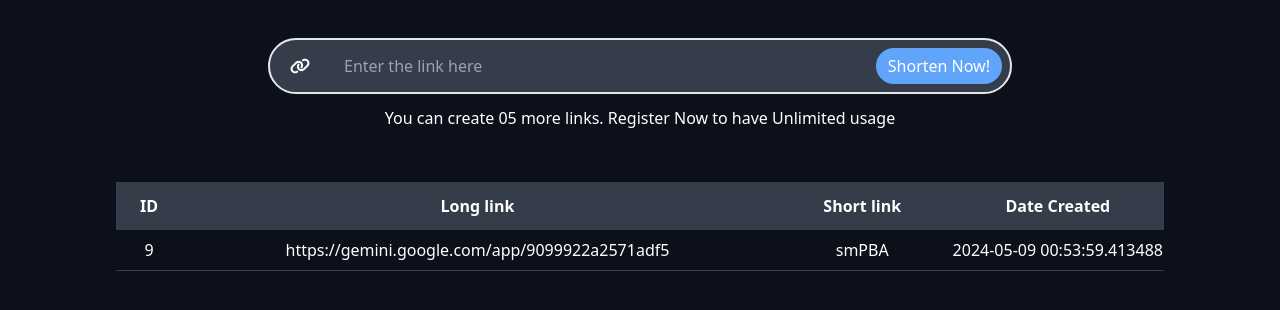
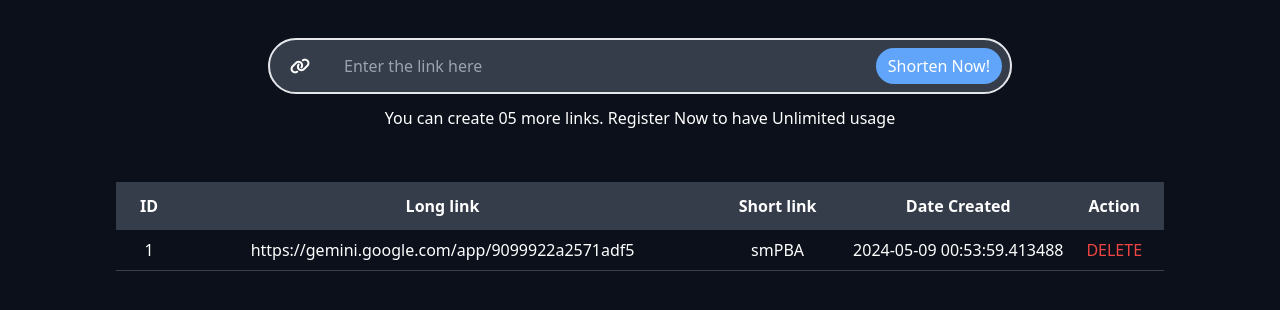
Before and after one commit to Sandee004/Shortner-UI, a Flask app: template templates/index.html in a window 1280 px wide. Shown: the part 193-503 px from the top of the page. Run offline with Flask 3, Linux system fonts and the light colour scheme; the template is opened without the code that fills it: values that come from a table or form of the project are taken from there, others are empty; some libraries are stand-ins or nearby versions.

Commit message:
Delete function done

```diff
--- a/main.py
+++ b/main.py
@@ -1,7 +1,7 @@
 from datetime import datetime
 import random
 import string
-from flask import Flask, render_template, request, redirect, flash, url_for
+from flask import Flask, render_template, request, redirect, flash, url_for, jsonify
 from flask_sqlalchemy import SQLAlchemy
 from sqlalchemy.exc import IntegrityError
 
@@ -46,16 +46,34 @@ def index():
         context = {
             "success_message": success_message,
         }
-        return render_template("index.html", **context)
+        links = Shortener.query.all()
+        return render_template("index.html", **context, links=links)
 
     return render_template("index.html")
 
 
+@app.route('/delete_link/<int:link_id>', methods=['POST', 'GET'])
+def delete_link(link_id):
+    if request.method == 'GET':
+        # Confirmation logic can be added here (optional)
+        pass
+    else:
+        link = Shortener.query.get(link_id)
+        if link:
+            db.session.delete(link)
+            db.session.commit()
+            #flash("Link deleted successfully!")
+            #return redirect(url_for('index'))
+            return jsonify({'message': 'Link deleted successfully!'})
+        else:
+            return jsonify({'message': 'Link not found'})
+
+"""
 @app.route('/database')
 def database():
     links = Shortener.query.all()
     return render_template("database.html", links=links)
-
+"""
 
 @app.route('/<short_code>')
 def redirect_to_long_link(short_code):
--- a/templates/index.html
+++ b/templates/index.html
@@ -7,6 +7,7 @@
     <title>Document</title>
     <script src="https://cdn.tailwindcss.com"></script>
     <script src="https://kit.fontawesome.com/6bd9574680.js" crossorigin="anonymous"></script>
+    <script src="https://code.jquery.com/jquery-3.6.0.min.js"></script>
 </head>
 
 <body class="bg-[#0B101B] text-white">
@@ -39,8 +40,8 @@
                 class="bg-[#353C4A] m-auto mt-10 mb-3 py-2 rounded-full flex flex-row border-2 gap-4 border-gray-200 justify-between items-center sm:w-[60%]">
                 <i class="fa-solid fa-link ml-5"></i>
                 <form action="/" method="post" class="flex flex-row justify-center w-[90%] items-center">
-                    <input type="url" placeholder="Enter the link here" class="w-full bg-transparent focus:outline-none"
-                        required>
+                    <input type="url" name="url" placeholder="Enter the link here"
+                        class="w-full bg-transparent focus:outline-none" required>
                     <button type="submit"
                         class="flex items-center justify-center bg-blue-400 w-12 h-9 rounded-full mr-2 sm:flex-shrink-0 sm:px-3 sm:w-fit">
                         <i class="fa-solid fa-arrow-right sm:hidden"></i>
@@ -50,9 +51,9 @@
             </div>
             <div id="shortened-link">
                 {% if success_message %}
-                    <p>{{ success_message }}</p>
+                <p>{{ success_message }}</p>
                 {% endif %}
-                </div>
+            </div>
 
             <p>You can create 05 more links. Register Now to have Unlimited usage</p>
         </div>
@@ -65,21 +66,75 @@
                         <th class="px-6 py-3 w-3/4">Long link</th>
                         <th class="px-6 py-3 w-3/4">Short link</th>
                         <th class="px-6 py-3 w-3/4 hidden sm:block sm:table-cell">Date Created</th>
+                        <th class="px-6 py-3">Action</th>
                     </tr>
                 </thead>
                 <tbody>
                     {% for link in links %}
-                    <tr class="border-b border-gray-100/20">
+                    <tr class="border-b border-gray-100/20" data-link-id="{{ link.id }}">
                         <td class="py-2 whitespace-nowrap hidden sm:block sm:table-cell">{{ link.id }}</td>
                         <td class="py-2 whitespace-nowrap">{{ link.long_link }}</td>
                         <td class="py-2 whitespace-nowrap">{{ link.short_link }}</td>
                         <td class="py-2 whitespace-nowrap hidden sm:block sm:table-cell">{{ link.date_created }}</td>
+                        <td>
+                            <form action="{{ url_for('delete_link', link_id=link.id) }}" method="post">
+                                <button type="button" class="text-red-500 hover:text-red-700"
+                                    onclick="deleteLink({{ link.id }})">DELETE
+                                    <!--i class="fa-solid fa-trash"></i-->
+                                </button>
+                            </form>
+                        </td>
                     </tr>
                     {% endfor %}
                 </tbody>
             </table>
         </div>
     </div>
+    <script>
+        /*function deleteLink(linkId) {
+            if (confirm("Are you sure you want to delete this link?")) {
+                $.ajax({
+                    url: "/delete_link/" + linkId,
+                    type: "POST",
+                    success: function (response) {
+                        // Remove the table row for the deleted link (assuming a unique identifier class)
+                        $(`tr[data-link-id="${linkId}"]`).remove();
+                        renumberRows();  // Renumber remaining rows (optional)
+                        // Optionally display a success message here (e.g., using an alert box)
+                    },
+                    error: function (xhr, status, error) {
+                        alert("Error deleting link: " + error); // Informative error message
+                    }
+                });
+            }
+        }*/
+        function deleteLink(linkId) {
+            if (confirm("Are you sure you want to delete this link?")) {
+                $.ajax({
+                    url: "/delete_link/" + linkId,
+                    type: "POST",
+                    success: function (response) {
+                        // Select the row to remove using the data-link-id attribute
+                        $(`tr[data-link-id="${linkId}"]`).remove();
+                        renumberRows();  // Renumber remaining rows (optional)
+                    },
+                    error: function (xhr, status, error) {
+                        alert("Error deleting link: " + error);
+                    }
+                });
+            }
+        }
+        function renumberRows() {
+            var rows = $("table tbody tr");
+            rows.each(function (index) {
+                $(this).find("td:first").text(index + 1);
+            });
+        }
+
+        $(document).ready(function () {
+            renumberRows();
+        });
+    </script>
 </body>
 
 </html>
```
Also changed, not shown: instance/users.sqlite3.
